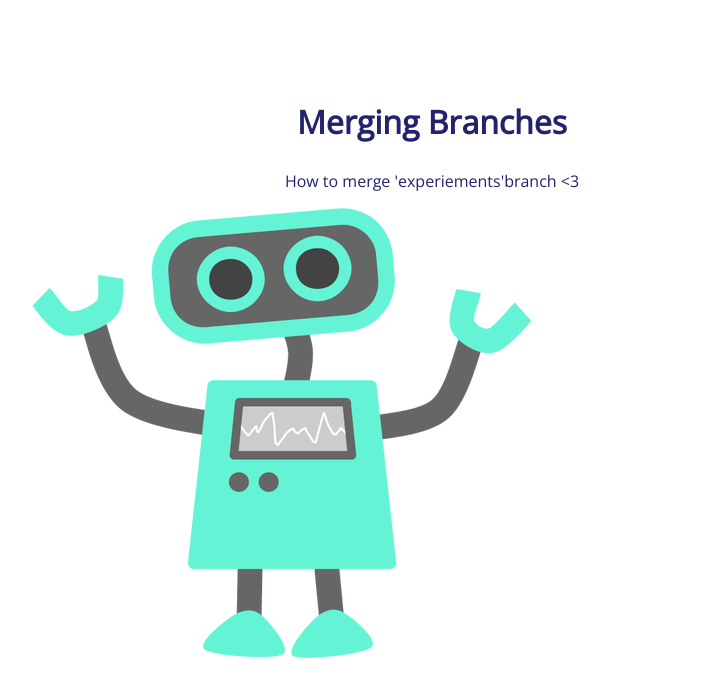
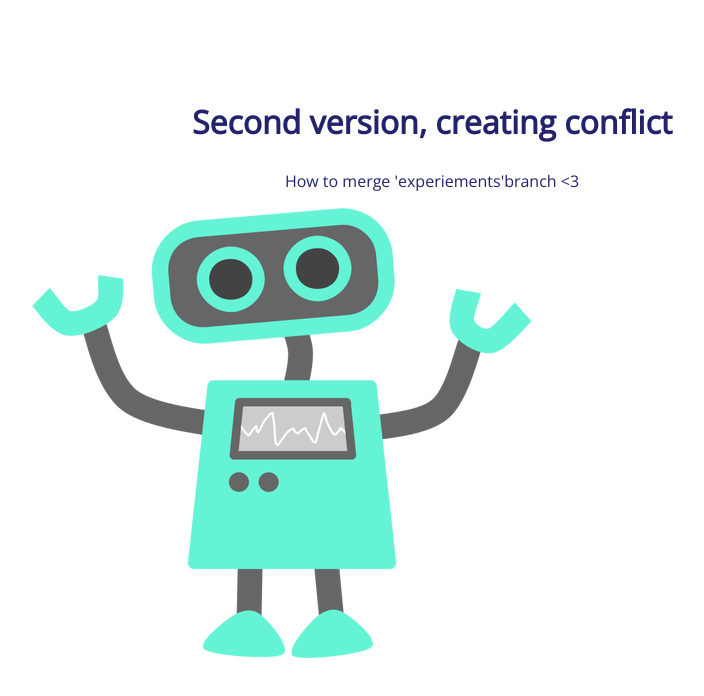
Before and after one commit to CatA810/105-Skillcrush-Project, a plain HTML site: page index.html in a window 1280 px wide. Shown: the whole page, without its empty margins (208-912 px from the left). Drawn offline with nearby package versions, Linux system fonts and the light colour scheme.

Commit message:
merging the two versions

```diff
--- a/index.html
+++ b/index.html
@@ -8,7 +8,7 @@
 </head>
 <body>
 	<section>
-		<h1>Merging Branches</h1>
+		<h1>Second version, creating conflict</h1>
 		<p>How to merge 'experiements'branch <3</p>
 		<img src="img/happy-blue-robot.png">
 	</section>
```
